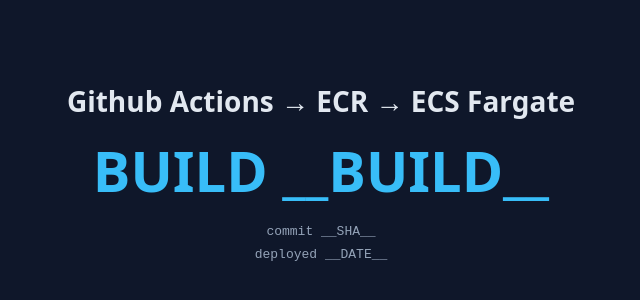
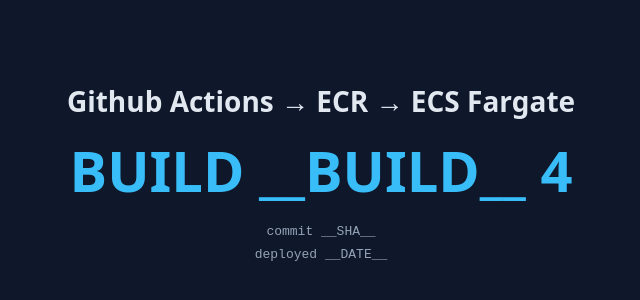
Before and after one commit to HamidRahman/sherdil_lab1, a plain HTML site: page index.html in a window 1280 px wide. Shown: the part 226-526 px from the top of the page, without its empty margins (319-959 px from the left). Drawn offline with Linux system fonts and the light colour scheme.

Commit message:
Update build version in index.html

```diff
--- a/index.html
+++ b/index.html
@@ -14,7 +14,7 @@
 <body>
   <div>
     <h1>Github Actions → ECR → ECS Fargate</h1>
-    <div class="v">BUILD __BUILD__</div>
+    <div class="v">BUILD __BUILD__ 4</div>
     <div class="m">
       commit __SHA__<br>
       deployed __DATE__
```
